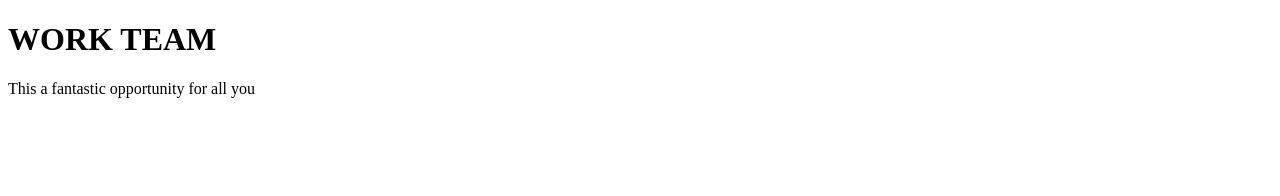
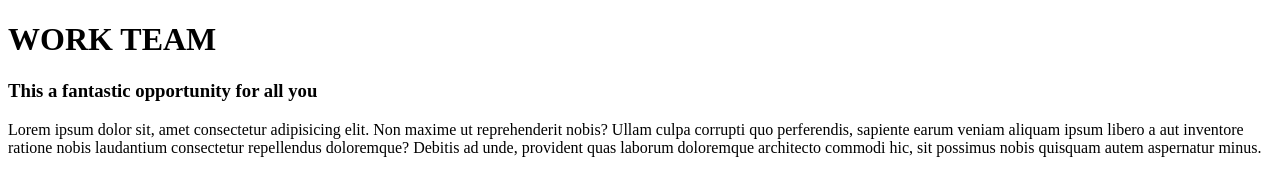
Before and after one commit to Mauricio-1979/PrimerRuta, a plain HTML site: page index.html in a window 1280 px wide. Drawn offline with Linux system fonts and the light colour scheme.

```diff
--- a/index.html
+++ b/index.html
@@ -7,11 +7,12 @@
     <title>Work Team</title>
 </head>
 <body>
-    <div>
+    <div class="container">
         <h1>WORK TEAM</h1>
     </div>
     <div>
-        <p>This a fantastic opportunity for all you</p>
+        <h3>This a fantastic opportunity for all you</h3>
+        <p>Lorem ipsum dolor sit, amet consectetur adipisicing elit. Non maxime ut reprehenderit nobis? Ullam culpa corrupti quo perferendis, sapiente earum veniam aliquam ipsum libero a aut inventore ratione nobis laudantium consectetur repellendus doloremque? Debitis ad unde, provident quas laborum doloremque architecto commodi hic, sit possimus nobis quisquam autem aspernatur minus.</p>
     </div>
 
 
```
